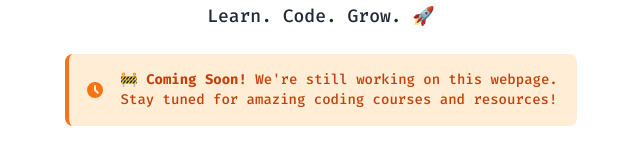
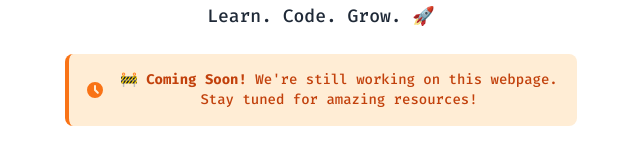
Before and after one commit to andamagodwin/code4campus, a React (Vite) app: page / in a window 1280 px wide. Shown: the part 374-534 px from the top of the page, without its empty margins (319-959 px from the left). Built offline with nearby package versions, Linux system fonts and the light colour scheme.

Commit message:
comming soon warning

```diff
--- a/src/components/Hero.tsx
+++ b/src/components/Hero.tsx
@@ -81,7 +81,7 @@ const Hero = () => {
 					<div className="ml-3">
 						<p className="text-sm text-orange-700 font-medium">
 							🚧 <strong>Coming Soon!</strong> We're still working on this webpage.
-							Stay tuned for amazing coding courses and resources!
+							Stay tuned for amazing resources!
 						</p>
 					</div>
 				</div>
```
